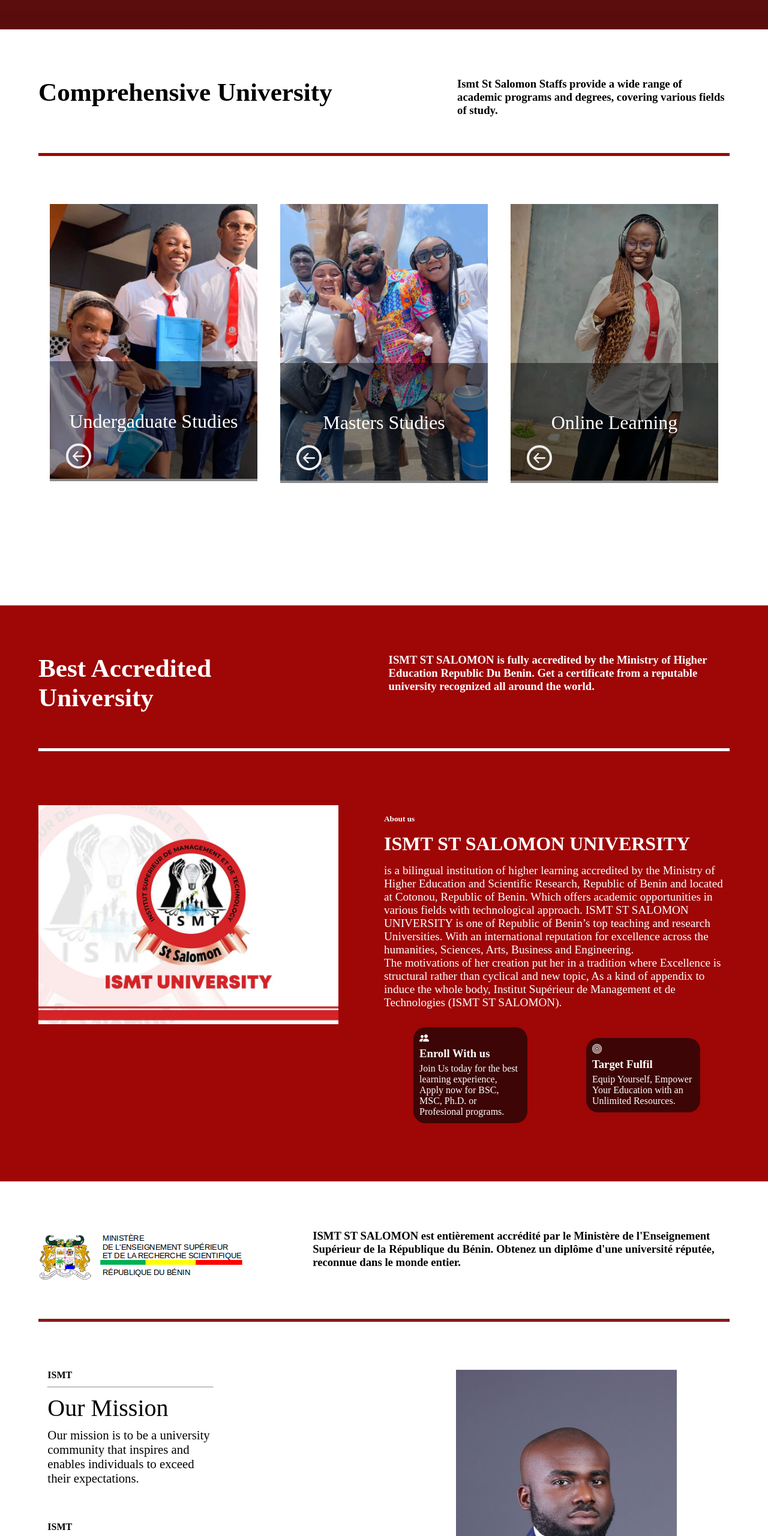
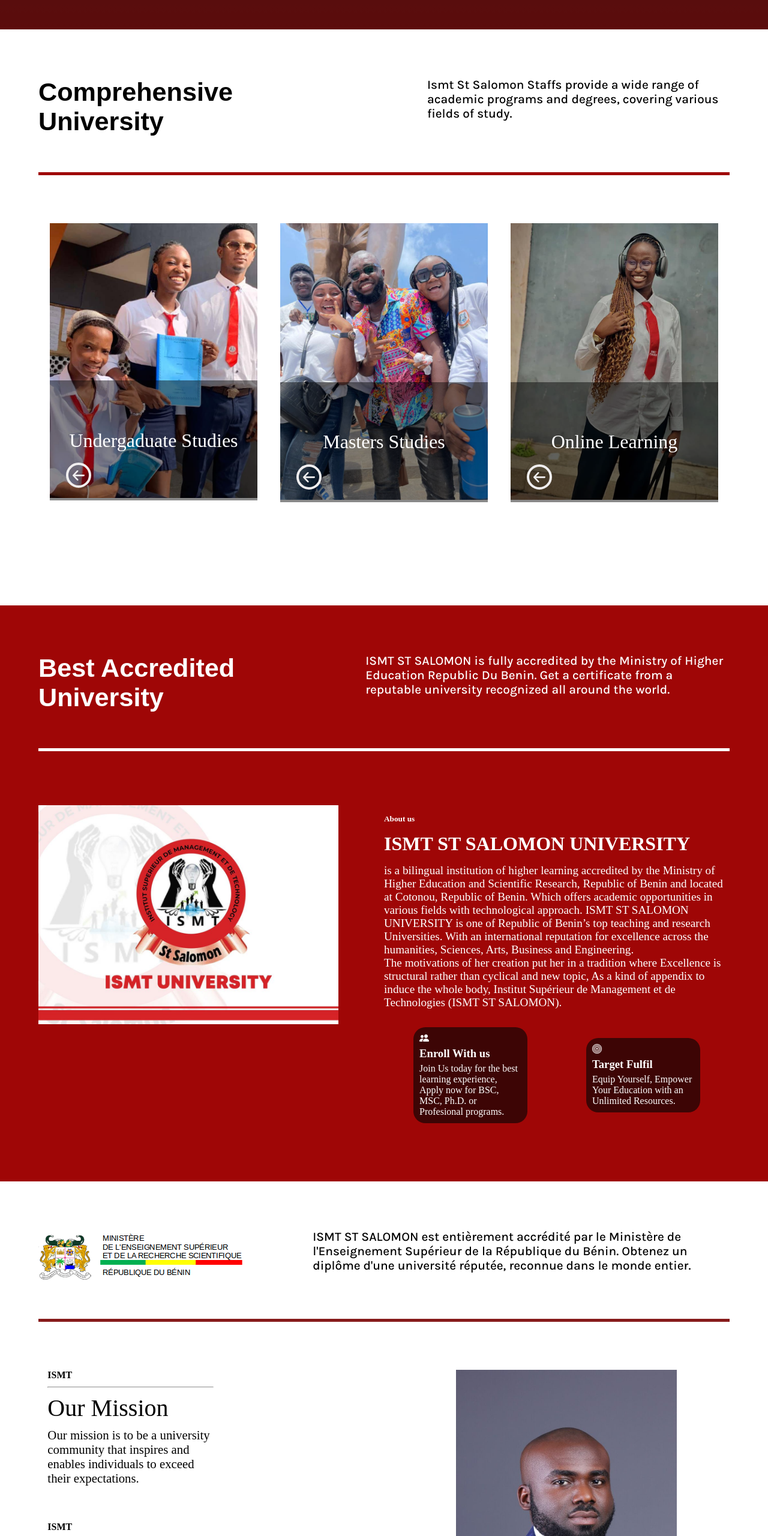
Before and after one commit to BrightWurd/Salomon, a plain HTML site: page index.html in a window 1280 px wide. Shown: the part 940-3500 px from the top of the page at 60% size. Drawn offline with nearby package versions, Linux system fonts and the light colour scheme.

Commit message:
Restyle the h1's and text to be resposive

```diff
--- a/index.html
+++ b/index.html
@@ -86,7 +86,7 @@
         <div class="full-container">
           <div class="header-txt-holder">
             <h1>Comprehensive University</h1>
-            <h3>
+            <h3 class="karla">
               Ismt St Salomon Staffs provide a wide range of academic programs
               and degrees, covering various fields of study.
             </h3>
@@ -190,7 +190,7 @@
         <div class="full-container">
           <div class="header-txt-holder">
             <h1>Best Accredited University</h1>
-            <h3>
+            <h3 class="karla">
               ISMT ST SALOMON is fully accredited by the Ministry of Higher
               Education Republic Du Benin. Get a certificate from a reputable
               university recognized all around the world.
@@ -251,7 +251,7 @@
         <div class="full-container">
           <div class="header-txt-holder">
             <img src="./Images/logo_mesrs.png" alt="" />
-            <h3>
+            <h3 class="karla">
               ISMT ST SALOMON est entièrement accrédité par le Ministère de
               l'Enseignement Supérieur de la République du Bénin. Obtenez un
               diplôme d'une université réputée, reconnue dans le monde entier.
@@ -294,7 +294,7 @@
         <div class="full-container">
           <div class="header-txt-holder">
             <h1>Our Faculties</h1>
-            <h3>
+            <h3 class="karla">
               ISMT ST SALOMON est entièrement accrédité par le Ministère de
               l'Enseignement Supérieur de la République du Bénin. Obtenez un
               diplôme d'une université réputée, reconnue dans le monde entier.
--- a/style.css
+++ b/style.css
@@ -187,14 +187,17 @@ video {
   width: 100%;
   margin: auto;
   gap: 10%;
+  font-family: Arial, Helvetica, sans-serif;
+  font-weight: 800px;
 }
 
 .header-txt-holder > h1 {
   font-size: 2.7rem;
+  width: 100%;
 }
 
-.header-txt-holder > h1 {
-  width: 100%;
+.header-txt-holder > h3 {
+  font-size: 1.3rem;
 }
 
 .The-second {
@@ -863,7 +866,14 @@ footer {
   gap: 20px;
   }
 
+  .header-txt-holder {
+    flex-direction: column;
+    gap: 20px;
+}
 
+.header-txt-holder > h1 {
+  font-size: 1.6rem;
+}
 }
 
 
```
